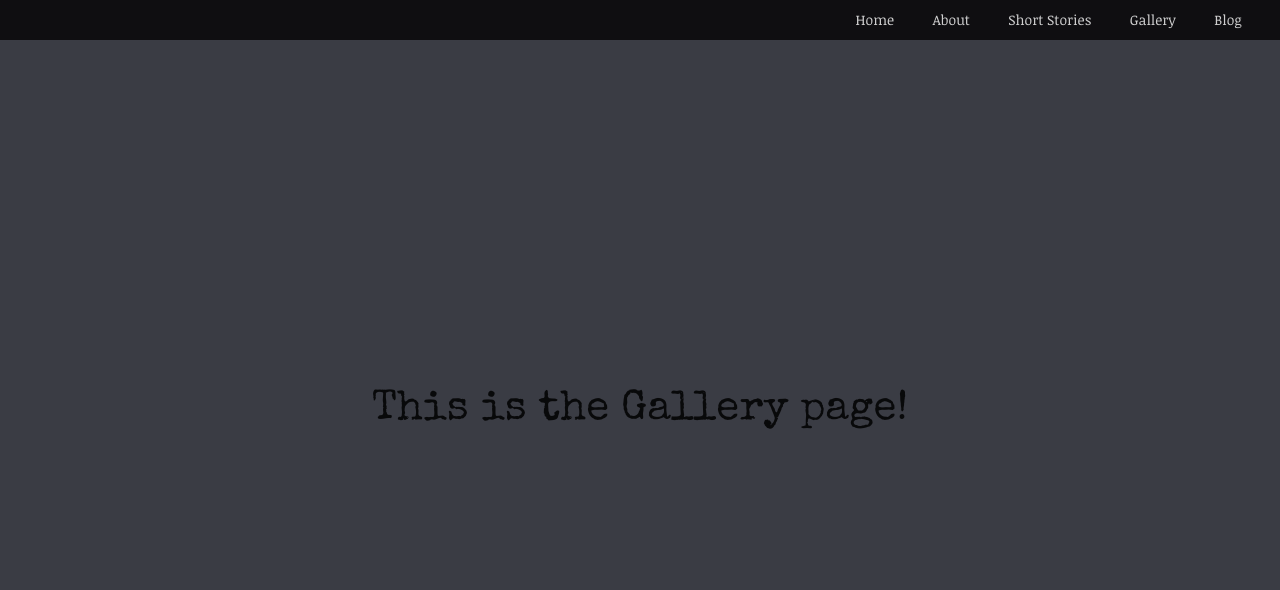
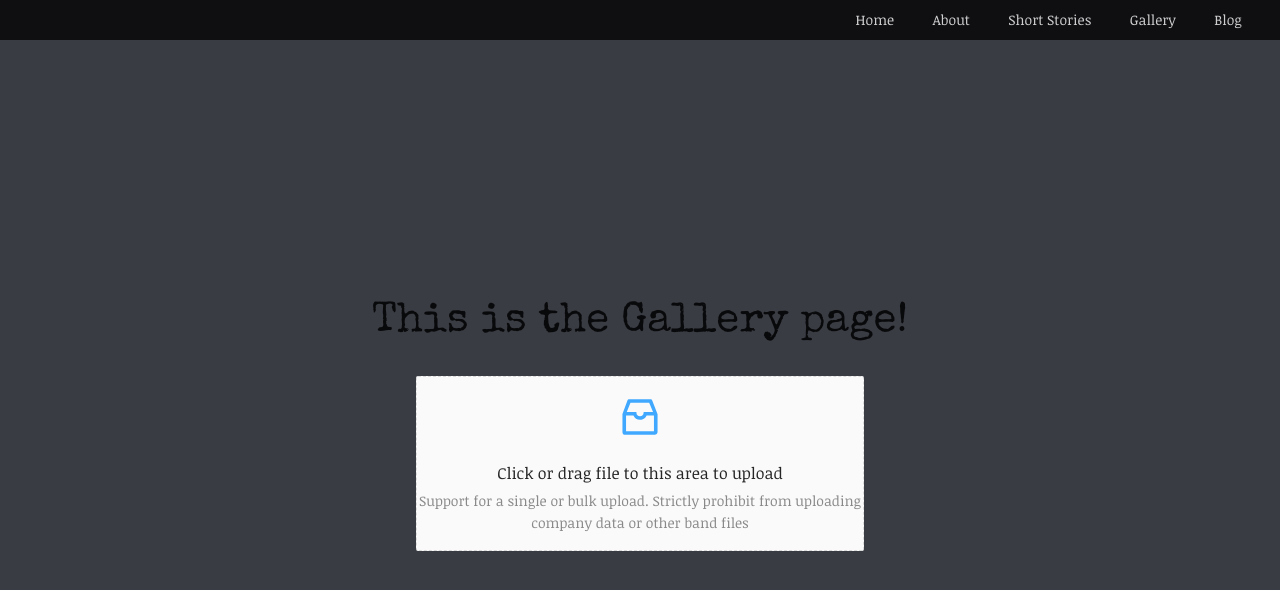
Before and after one commit to lyndsiWilliams/kk-portfolio, a React (Create React App) app in the folder client/: page /gallery in a window 1280 px wide. Shown: the top 590 px of the page. Built offline with nearby package versions, Linux system fonts and the light colour scheme.

Commit message:
Added upload compent to gallery (not functional yet)

```diff
--- a/client/src/components/Gallery.tsx
+++ b/client/src/components/Gallery.tsx
@@ -1,7 +1,41 @@
+import { Upload, message } from 'antd';
+import { InboxOutlined } from '@ant-design/icons';
+
+const { Dragger } = Upload;
+
+const props = {
+  name: 'file',
+  multiple: true,
+  action: 'https://www.mocky.io/v2/5cc8019d300000980a055e76',
+  onChange(info: any) {
+    const { status } = info.file;
+    if (status !== 'uploading') {
+      console.log(info.file, info.fileList);
+    }
+    if (status === 'done') {
+      message.success(`${info.file.name} file uploaded successfully.`);
+    } else if (status === 'error') {
+      message.error(`${info.file.name} file upload failed.`);
+    }
+  },
+};
+
 const Gallery = () => {
   return (
-    <div className="gallery">
+    <div className="gallery" style={{ flexDirection: 'column' }}>
       <h1>This is the Gallery page!</h1>
+      <div style={{ width: '35%' }}>
+        <Dragger {...props}>
+          <p className="ant-upload-drag-icon">
+            <InboxOutlined />
+          </p>
+          <p className="ant-upload-text">Click or drag file to this area to upload</p>
+          <p className="ant-upload-hint">
+            Support for a single or bulk upload. Strictly prohibit from uploading company data or other
+            band files
+          </p>
+        </Dragger>
+      </div>
     </div>
   );
 };
```
